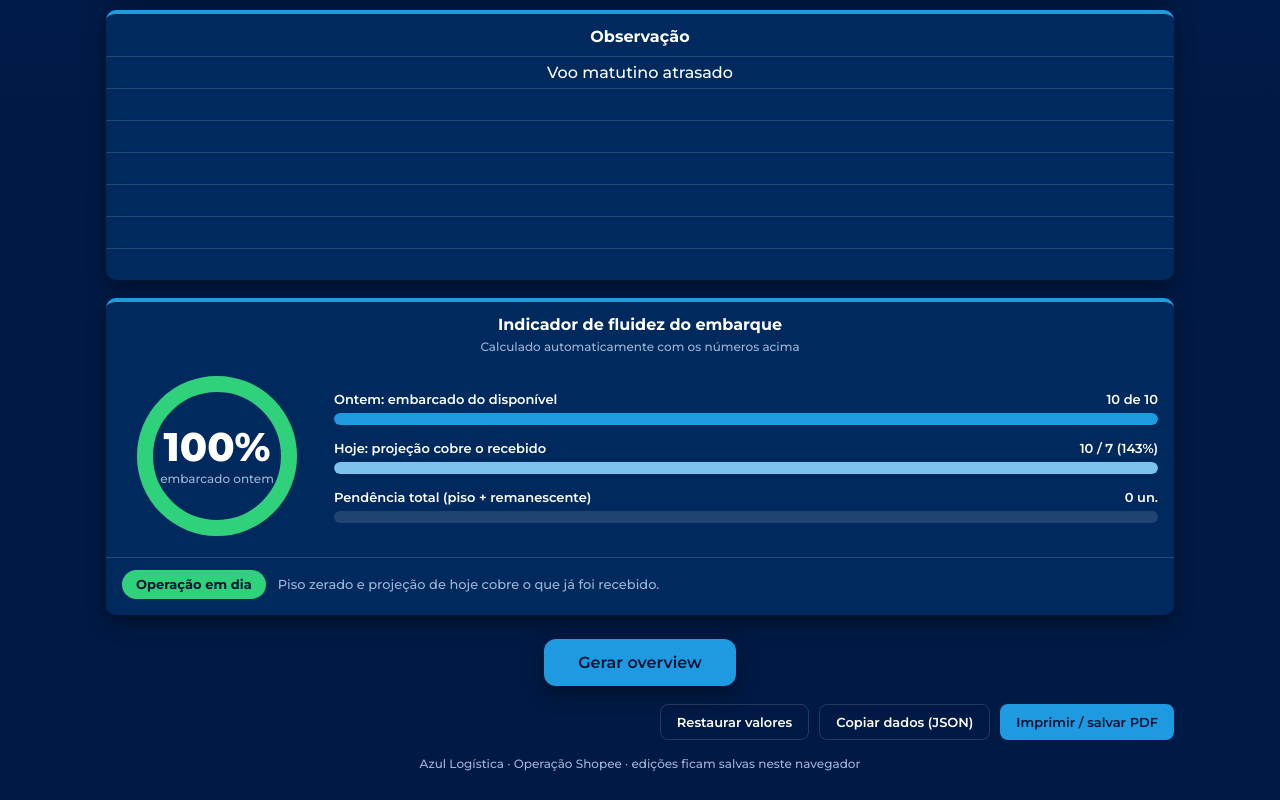
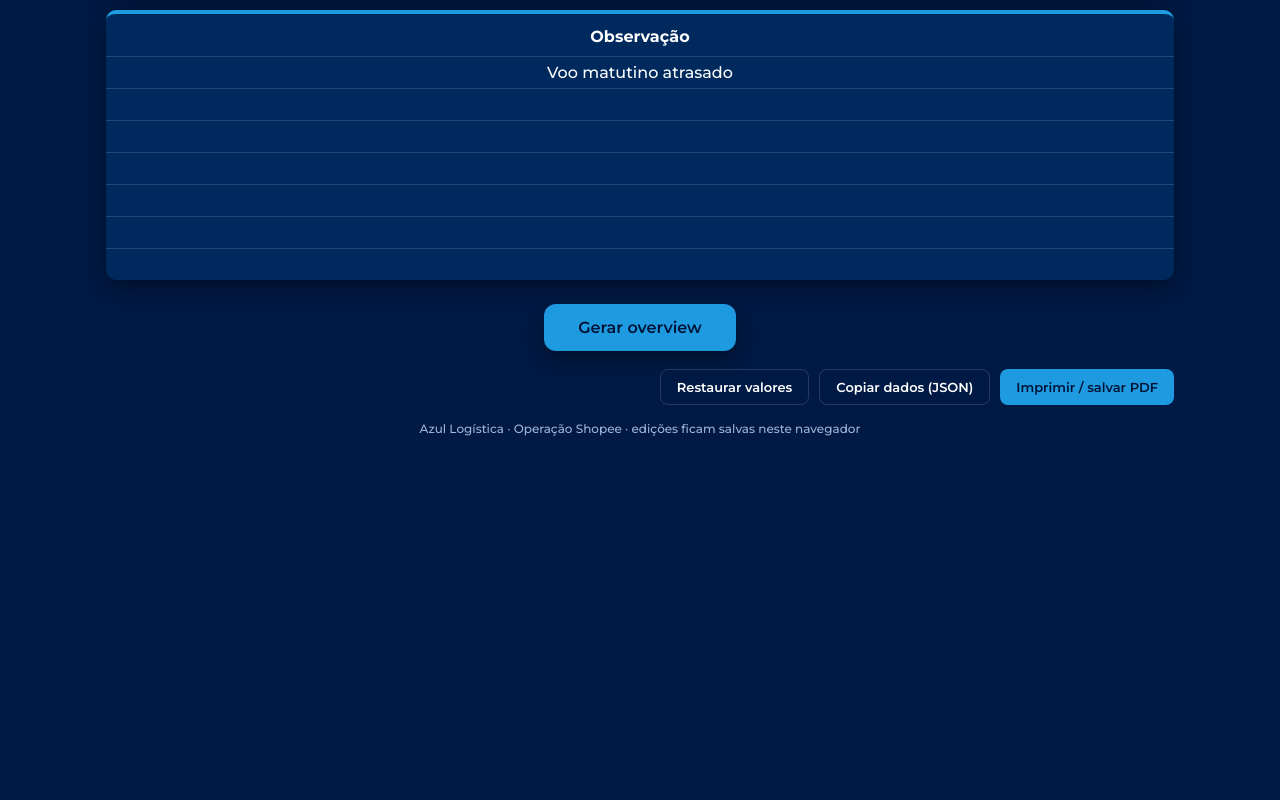
Before and after one commit to nunesrodrigo123-creator/embarqueaereoshopee, a plain HTML site: page index.html in a window 1280 px wide. Shown: the part 1232-2032 px from the top of the page. After the commit the page ends 1698 px from the top, so only its background shows below. Drawn offline with nearby package versions, Linux system fonts and the light colour scheme.

Commit message:
Add files via upload

```diff
--- a/index.html
+++ b/index.html
@@ -56,20 +56,6 @@ h1{margin:0;font-size:clamp(20px,3.2vw,28px);font-weight:700;outline:0}
 .obs{margin-top:18px;background:var(--card);border-radius:10px;border-top:4px solid var(--sky);overflow:hidden;box-shadow:0 8px 20px #0006}
 .obs h2{margin:0;padding:12px 16px 8px;font-size:16px;font-weight:700}
 .obs div[contenteditable]{min-height:224px;padding:0 16px;font-size:16px;line-height:32px;text-align:center;outline:0;border-radius:0;background:repeating-linear-gradient(transparent 0 31px,var(--line) 31px 32px) local;border-top:1px solid var(--line)}
-.kpi{margin-top:18px;background:var(--card);border-radius:10px;border-top:4px solid var(--sky);box-shadow:0 8px 20px #0006}
-.kpi>h2{margin:0;padding:12px 16px 0;font-size:16px;font-weight:700}
-.kpi>p{margin:2px 16px 0;color:var(--ice);font-size:12px}
-.kbody{display:grid;grid-template-columns:190px 1fr;gap:22px;padding:16px;align-items:center}
-.ring{position:relative;width:170px;height:170px;margin:auto}
-.ring svg{transform:rotate(-90deg)}
-.ring .n{position:absolute;inset:0;display:grid;place-content:center;text-align:center;font-size:40px;font-weight:800;line-height:1}
-.ring .n small{font:500 12px Montserrat,sans-serif;color:var(--ice);margin-top:4px}
-.bars{display:grid;gap:14px}
-.bar b{display:flex;justify-content:space-between;gap:10px;font-weight:600;font-size:13px;margin-bottom:5px}
-.bar .t{display:block;height:12px;border-radius:6px;background:rgba(255,255,255,.12);overflow:hidden}
-.bar .t i{display:block;height:100%;border-radius:6px;transition:width .5s}
-.msg{padding:12px 16px 16px;display:flex;gap:12px;align-items:center;flex-wrap:wrap;border-top:1px solid var(--line);color:var(--ice);font-size:13px}
-.badge{padding:5px 14px;border-radius:20px;color:#001235;font-weight:700;font-size:13px}
 .tools{margin-top:18px;display:flex;gap:10px;justify-content:flex-end;flex-wrap:wrap}
 button{font:600 13px Montserrat,sans-serif;border:0;border-radius:8px;padding:9px 16px;cursor:pointer;background:var(--sky);color:#001235}
 button.g{background:transparent;color:#fff;border:1px solid var(--line)}
@@ -78,7 +64,7 @@ footer{text-align:center;color:var(--ice);font-size:12px;margin-top:16px}
 @media(max-width:760px){.top{grid-template-columns:1fr;text-align:center}.brand{justify-content:center}.clock{text-align:center}.kbody{grid-template-columns:1fr}.ref .hint{margin-left:0}}
 @media print{*{-webkit-print-color-adjust:exact;print-color-adjust:exact}.tools,.hint{display:none}}
 .card{text-align:center}
-.sec>h2,.obs h2,.kpi>h2,.kpi>p{text-align:center}
+.sec>h2,.obs h2{text-align:center}
 .sec>h2::after{margin-left:auto;margin-right:auto}
 @media(max-width:760px){.brand{justify-content:center}}
 .pills{display:flex;gap:4px;background:var(--card);border:1px solid var(--line);border-radius:999px;padding:4px}
@@ -127,7 +113,6 @@ footer{text-align:center;color:var(--ice);font-size:12px;margin-top:16px}
 .ov h4{margin:12px 0 2px;font-size:14px}
 .ov p{margin:0;color:var(--ice);font-size:14px}
 .ov .mut{opacity:.7}
-.ov .badge{display:inline-block;margin-top:14px}
 @media print{.gen,.ovbar button,.chips{display:none}}
 .tabs{display:flex;gap:8px;margin:16px 0 0;border-bottom:1px solid var(--line)}
 .tab{background:transparent;color:var(--ice);border:0;border-bottom:3px solid transparent;border-radius:0;padding:10px 16px;font:700 14px Montserrat,sans-serif}
@@ -263,23 +248,6 @@ button.wa svg{width:22px;height:22px;flex:none}
   <div contenteditable="plaintext-only" spellcheck="false" data-k="obs" data-ph="Sem observações"></div>
 </section>
 
-<section class="kpi">
-  <h2>Indicador de fluidez do embarque</h2>
-  <p>Calculado automaticamente com os números acima</p>
-  <div class="kbody">
-    <div class="ring">
-      <svg width="170" height="170" viewBox="0 0 170 170"><circle cx="85" cy="85" r="72" fill="none" stroke="rgba(255,255,255,.12)" stroke-width="16"/><circle id="arc" cx="85" cy="85" r="72" fill="none" stroke="#2fd27a" stroke-width="16" stroke-linecap="round" stroke-dasharray="452" stroke-dashoffset="452" style="transition:stroke-dashoffset .6s,stroke .3s"/></svg>
-      <div class="n"><span id="pct">0%</span><small>embarcado ontem</small></div>
-    </div>
-    <div class="bars">
-      <div class="bar"><b><span>Ontem: embarcado do disponível</span><span id="t1"></span></b><span class="t"><i id="b1" style="background:#1e9be0"></i></span></div>
-      <div class="bar"><b><span>Hoje: projeção cobre o recebido</span><span id="t2"></span></b><span class="t"><i id="b2" style="background:#7cc4ee"></i></span></div>
-      <div class="bar"><b><span>Pendência total (piso + remanescente)</span><span id="t3"></span></b><span class="t"><i id="b3" style="background:#f2c230"></i></span></div>
-    </div>
-  </div>
-  <div class="msg"><span class="badge" id="st"></span><span id="tx"></span></div>
-</section>
-
 <div class="gen"><button id="gen">Gerar overview</button></div>
 <section id="ovw" hidden>
   <div class="ovbar"><h2>Overview da operação</h2><span class="svmsg" id="sv"></span><button class="g" id="cpt">Copiar texto (WhatsApp)</button></div>
@@ -338,12 +306,8 @@ button.wa svg{width:22px;height:22px;flex:none}
   function metrics(v,lan){
     const disp=n(v.rem)+n(v.rec)+n(v.back), emb=n(v.emb), p=disp>0?Math.min(emb/disp,1):0;
     const hr=n(v.hrec), pj=n(v.proj), cob=hr>0?pj/hr:(pj>0?1.5:0), pend=n(v.piso)+n(v.rem2);
-    const noPiso=Math.max(pend+hr-n(v.hemb),0); let st;
-    if(!lan) st=["Sem dados","#9fb4d6","Lance os números deste destino para ver o indicador."];
-    else if(pend===0&&cob>=1) st=["Operação em dia","#2fd27a","Piso zerado e projeção de hoje cobre o que já foi recebido."];
-    else if(pend>0&&cob>=1) st=["Atenção","#f2c230","Há "+pend+" un. pendentes, mas a projeção de hoje comporta o recebimento."];
-    else st=["Risco de acúmulo","#ff5a4f","A projeção de embarque não cobre o recebido hoje: risco de formar backlog."];
-    return {disp,emb,p,pr:Math.round(p*100),hr,pj,cob,pend,noPiso,st};
+    const noPiso=n(v.rem2)+n(v.hrec);
+    return {disp,emb,p,pr:Math.round(p*100),hr,pj,cob,pend,noPiso};
   }
 
   function chips(){all(".chip").forEach(c=>{c.setAttribute("aria-pressed",c.dataset.dest===S.dest);c.classList.toggle("on",launched(c.dataset.dest))})}
@@ -366,21 +330,10 @@ button.wa svg{width:22px;height:22px;flex:none}
   function tick(){const t=new Date();$("#clk").textContent=("0"+t.getHours()).slice(-2)+":"+("0"+t.getMinutes()).slice(-2);$("#dt").textContent=t.toLocaleDateString("pt-BR",{weekday:"long",day:"numeric",month:"long"})}
   tick(); setInterval(tick,15000);
 
-  function calc(){
-    const m=metrics(vals(S.dest),launched(S.dest)), arc=$("#arc");
-    arc.style.strokeDashoffset=452*(1-m.p);
-    arc.style.stroke=m.pr>=90?"#2fd27a":m.pr>=70?"#f2c230":"#ff5a4f";
-    $("#pct").textContent=m.pr+"%";
-    $("#t1").textContent=m.emb+" de "+m.disp; $("#b1").style.width=m.pr+"%";
-    $("#t2").textContent=m.pj+" / "+m.hr+" ("+Math.round(m.cob*100)+"%)"; $("#b2").style.width=Math.min(m.cob*100,100)+"%";
-    $("#t3").textContent=m.pend+" un."; $("#b3").style.width=Math.min(m.pend/Math.max(m.disp,1)*100,100)+"%";
-    $("#st").textContent=m.st[0]; $("#st").style.background=m.st[1]; $("#tx").textContent=m.st[2];
-  }
-
-  all(".chip").forEach(c=>c.addEventListener("click",()=>{S.dest=c.dataset.dest;save();load();calc()}));
+  all(".chip").forEach(c=>c.addEventListener("click",()=>{S.dest=c.dataset.dest;save();load();}));
   document.addEventListener("input",e=>{const t=e.target,k=t.dataset&&t.dataset.k;
     if(k){const v=txt(t); if(GL[k]) S[k]=v; else{(S.d[S.dest]=S.d[S.dest]||{})[k]=v;S.d[S.dest].lancado=true;}
-      save();chips();calc()}
+      save();chips();}
     if(t===d){S.data=d.value;save()}
   });
   document.addEventListener("paste",e=>{if(e.target.isContentEditable){e.preventDefault();document.execCommand("insertText",false,(e.clipboardData||window.clipboardData).getData("text"))}});
@@ -410,14 +363,13 @@ button.wa svg{width:22px;height:22px;flex:none}
       <div class="sub">Ontem: ${m.emb} de ${m.disp} embarcadas (${m.pr}%)</div>
       <div class="sep"></div>
       <h4>Previsão</h4><p>Projeção de embarque: ${lam(v.proj)}${v.fret?" · Fretamentos: "+esc(v.fret):""}</p>
-      <h4>Observação</h4><p class="${v.obs?"":"mut"}">${v.obs?esc(v.obs).replace(/\n/g,"<br>"):"Sem observações."}</p>
-      <span class="badge" style="background:${m.st[1]}">${m.st[0]}</span></article>`;
+      <h4>Observação</h4><p class="${v.obs?"":"mut"}">${v.obs?esc(v.obs).replace(/\n/g,"<br>"):"Sem observações."}</p></article>`;
   }
   function textFor(dst,o,ds){
     if(!o||!o.lancado) return `*${dst} · Shopee*\nNenhum dado lançado.`;
     const v=o, m=metrics(v,true);
     return [`*${dst} · Shopee* (${dfmt(ds)})`,`Lâminas no piso agora: ${m.noPiso}`,`Backlog D-2: ${n(v.back)} | Remanescentes: ${n(v.rem)}`,`Recebido hoje: ${n(v.hrec)} | Embarcou hoje: ${n(v.hemb)}`]
-      .concat(lines(v.voos).map(x=>"  • "+x),[`Ontem: ${m.emb} de ${m.disp} embarcadas (${m.pr}%)`,`Projeção de embarque: ${n(v.proj)}${v.fret?" | Fretamentos: "+v.fret:""}`,`Obs: ${v.obs||"sem observações"}`,`Status: ${m.st[0]}`]).join("\n");
+      .concat(lines(v.voos).map(x=>"  • "+x),[`Ontem: ${m.emb} de ${m.disp} embarcadas (${m.pr}%)`,`Projeção de embarque: ${n(v.proj)}${v.fret?" | Fretamentos: "+v.fret:""}`,`Obs: ${v.obs||"sem observações"}`]).join("\n");
   }
   const copy=(t,msg)=>{try{navigator.clipboard.writeText(t).then(()=>alert(msg))}catch(e){prompt("Copie:",t)}};
   // ---------- Histórico: Overviews gerados ----------
@@ -515,8 +467,8 @@ button.wa svg{width:22px;height:22px;flex:none}
 
   $("#copy").onclick=()=>{const o={data:d.value};DESTS.forEach(x=>{o[x]=Object.assign({lancado:launched(x)},vals(x))});copy(JSON.stringify(o,null,2),"Dados copiados. Cole no objeto DEFAULTS do index.html.")};
   $("#print").onclick=()=>window.print();
-  $("#reset").onclick=()=>{if(confirm("Restaurar os valores originais do destino "+S.dest+"?")){delete S.d[S.dest];save();load();calc()}};
-  renderHist(); load(); calc();
+  $("#reset").onclick=()=>{if(confirm("Restaurar os valores originais do destino "+S.dest+"?")){delete S.d[S.dest];save();load();}};
+  renderHist(); load();
 })();
 </script>
 </body>
```
